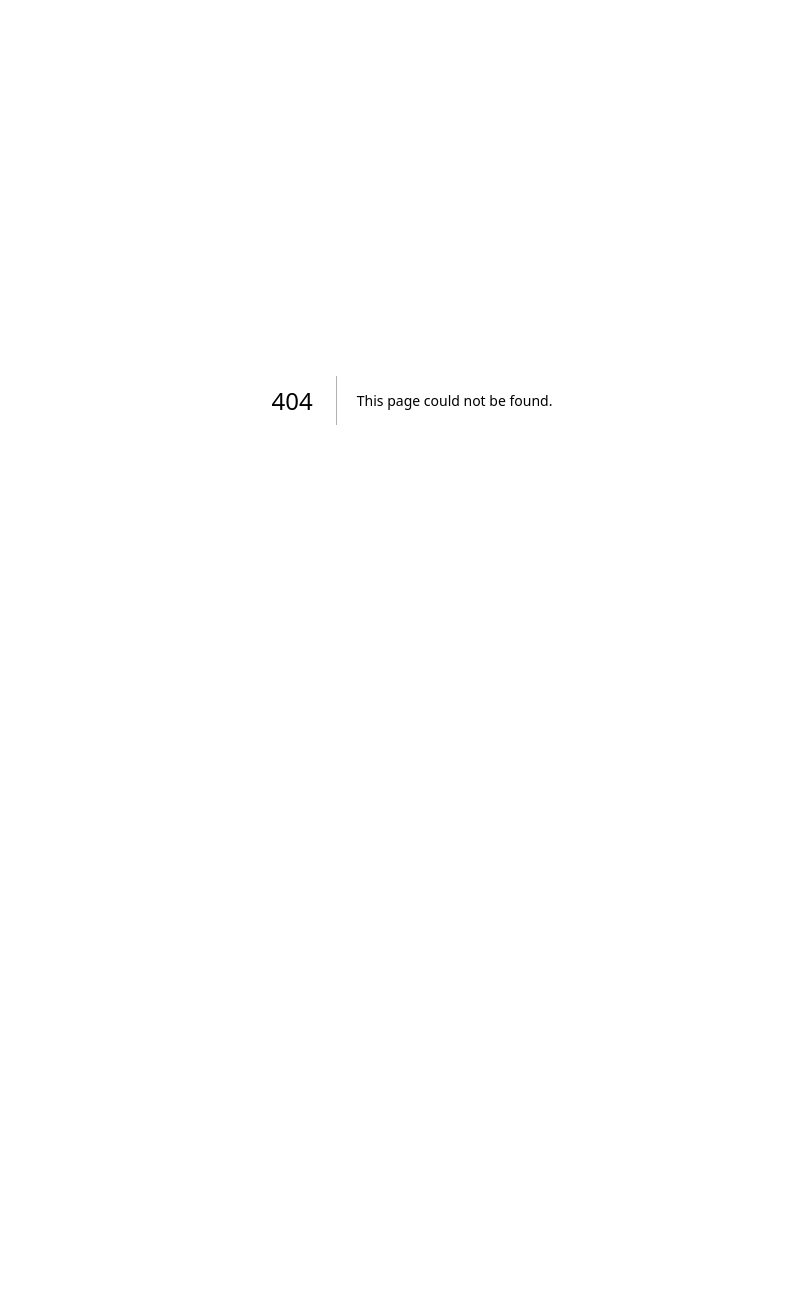
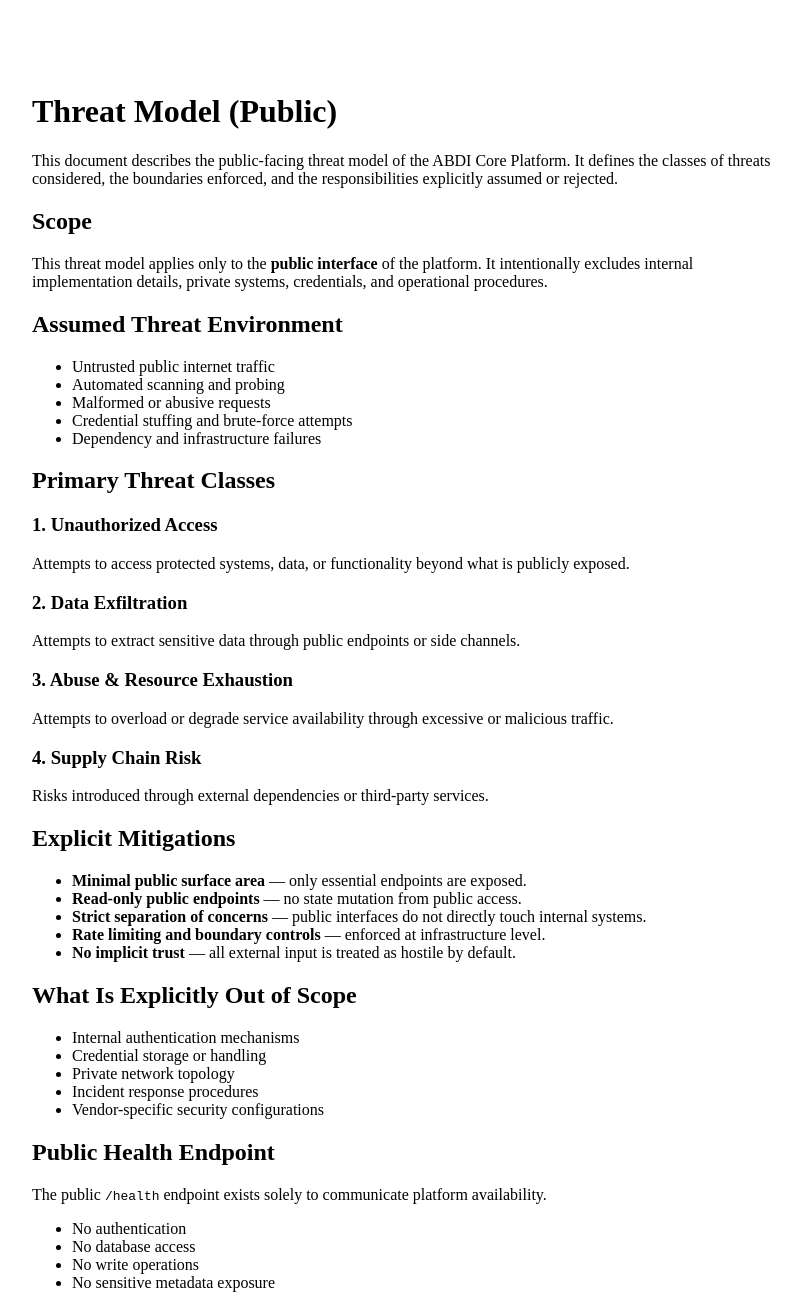
Before and after one commit to slee17an-spec/abdi-website, a Next.js app: page /docs/threat-model in a window 1280 px wide. Before the commit this address had no page. Shown: the top 1297 px of the page, without its empty margins (228-1029 px from the left). Before the commit the page ends 800 px from the top, so only its background shows below. Built offline with nearby package versions, Linux system fonts and the light colour scheme.

Commit message:
docs: add public Threat Model (v1.0)

```diff
--- /dev/null
+++ b/app/docs/threat-model/page.jsx
@@ -0,0 +1,152 @@
+export default function ThreatModelPage() {
+  return (
+    <main style={{ maxWidth: 760, margin: "0 auto", padding: "4rem 1.5rem" }}>
+      <h1>Threat Model (Public)</h1>
+
+      <p>
+        This document describes the public-facing threat model of the ABDI Core
+        Platform. It defines the classes of threats considered, the boundaries
+        enforced, and the responsibilities explicitly assumed or rejected.
+      </p>
+
+      <section>
+        <h2>Scope</h2>
+        <p>
+          This threat model applies only to the <strong>public interface</strong>{" "}
+          of the platform. It intentionally excludes internal implementation
+          details, private systems, credentials, and operational procedures.
+        </p>
+      </section>
+
+      <section>
+        <h2>Assumed Threat Environment</h2>
+        <ul>
+          <li>Untrusted public internet traffic</li>
+          <li>Automated scanning and probing</li>
+          <li>Malformed or abusive requests</li>
+          <li>Credential stuffing and brute-force attempts</li>
+          <li>Dependency and infrastructure failures</li>
+        </ul>
+      </section>
+
+      <section>
+        <h2>Primary Threat Classes</h2>
+
+        <h3>1. Unauthorized Access</h3>
+        <p>
+          Attempts to access protected systems, data, or functionality beyond
+          what is publicly exposed.
+        </p>
+
+        <h3>2. Data Exfiltration</h3>
+        <p>
+          Attempts to extract sensitive data through public endpoints or side
+          channels.
+        </p>
+
+        <h3>3. Abuse & Resource Exhaustion</h3>
+        <p>
+          Attempts to overload or degrade service availability through excessive
+          or malicious traffic.
+        </p>
+
+        <h3>4. Supply Chain Risk</h3>
+        <p>
+          Risks introduced through external dependencies or third-party
+          services.
+        </p>
+      </section>
+
+      <section>
+        <h2>Explicit Mitigations</h2>
+        <ul>
+          <li>
+            <strong>Minimal public surface area</strong> — only essential
+            endpoints are exposed.
+          </li>
+          <li>
+            <strong>Read-only public endpoints</strong> — no state mutation from
+            public access.
+          </li>
+          <li>
+            <strong>Strict separation of concerns</strong> — public interfaces
+            do not directly touch internal systems.
+          </li>
+          <li>
+            <strong>Rate limiting and boundary controls</strong> — enforced at
+            infrastructure level.
+          </li>
+          <li>
+            <strong>No implicit trust</strong> — all external input is treated
+            as hostile by default.
+          </li>
+        </ul>
+      </section>
+
+      <section>
+        <h2>What Is Explicitly Out of Scope</h2>
+        <ul>
+          <li>Internal authentication mechanisms</li>
+          <li>Credential storage or handling</li>
+          <li>Private network topology</li>
+          <li>Incident response procedures</li>
+          <li>Vendor-specific security configurations</li>
+        </ul>
+      </section>
+
+      <section>
+        <h2>Public Health Endpoint</h2>
+        <p>
+          The public <code>/health</code> endpoint exists solely to communicate
+          platform availability.
+        </p>
+        <ul>
+          <li>No authentication</li>
+          <li>No database access</li>
+          <li>No write operations</li>
+          <li>No sensitive metadata exposure</li>
+        </ul>
+      </section>
+
+      <section>
+        <h2>Philosophy</h2>
+        <p>
+          Security is achieved through <strong>clear boundaries</strong>, not
+          obscurity. The platform favors boring, predictable behavior over
+          cleverness or hidden complexity.
+        </p>
+      </section>
+
+      <section>
+        <h2>Versioning</h2>
+        <p>
+          This public threat model reflects the platform guarantees as of
+          <strong> Version 1.0</strong>.
+        </p>
+      </section>
+
+      <hr style={{ margin: "3rem 0" }} />
+
+      <nav style={{ display: "flex", gap: "1.5rem" }}>
+        <a
+          href="/docs/operational-guarantees"
+          style={{ color: "inherit", opacity: 0.85, textDecoration: "underline" }}
+        >
+          Operational Guarantees
+        </a>
+        <a
+          href="/architecture"
+          style={{ color: "inherit", opacity: 0.85, textDecoration: "underline" }}
+        >
+          Architecture
+        </a>
+        <a
+          href="/status"
+          style={{ color: "inherit", opacity: 0.85, textDecoration: "underline" }}
+        >
+          Platform Status
+        </a>
+      </nav>
+    </main>
+  );
+}
```
